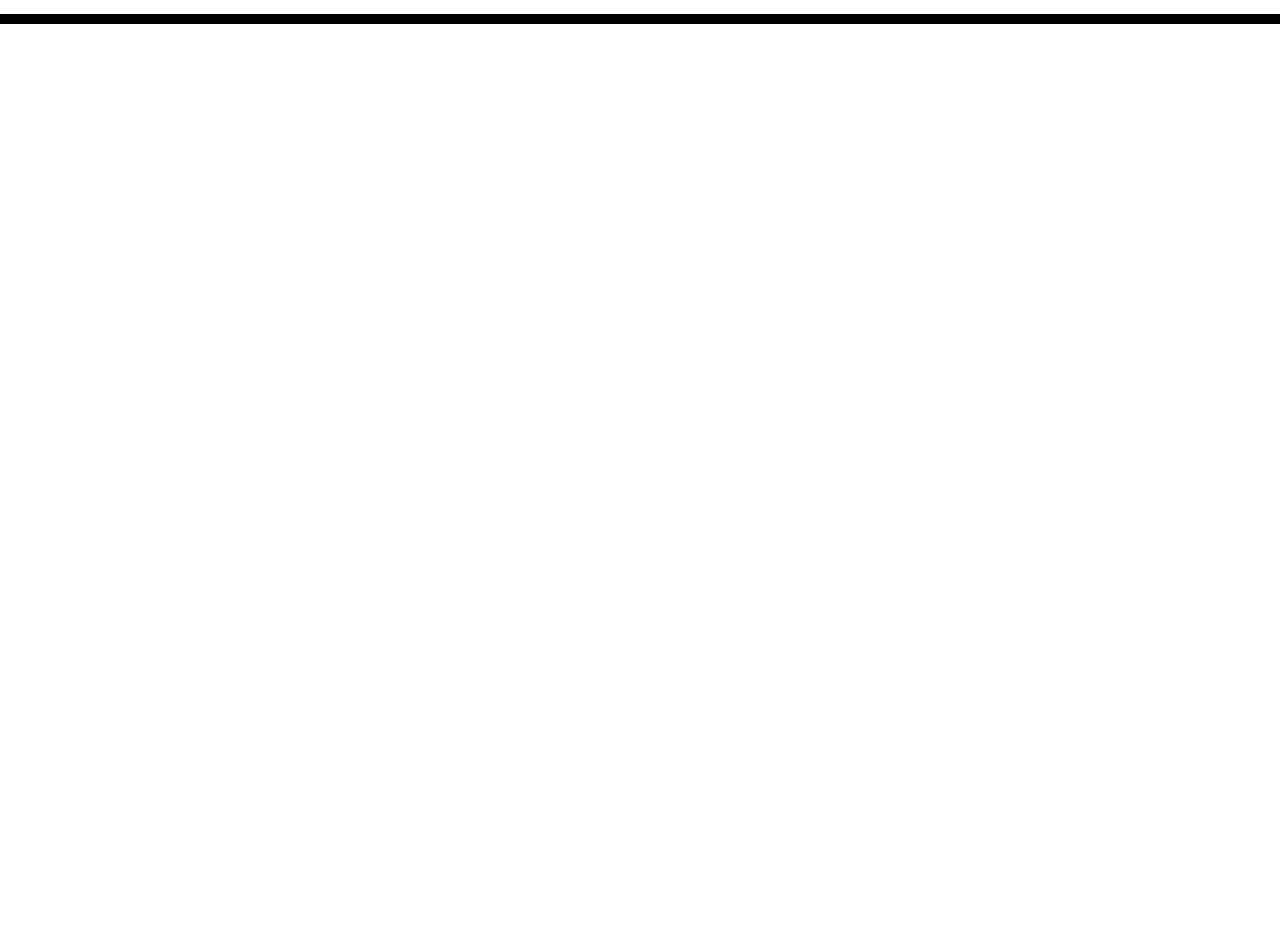
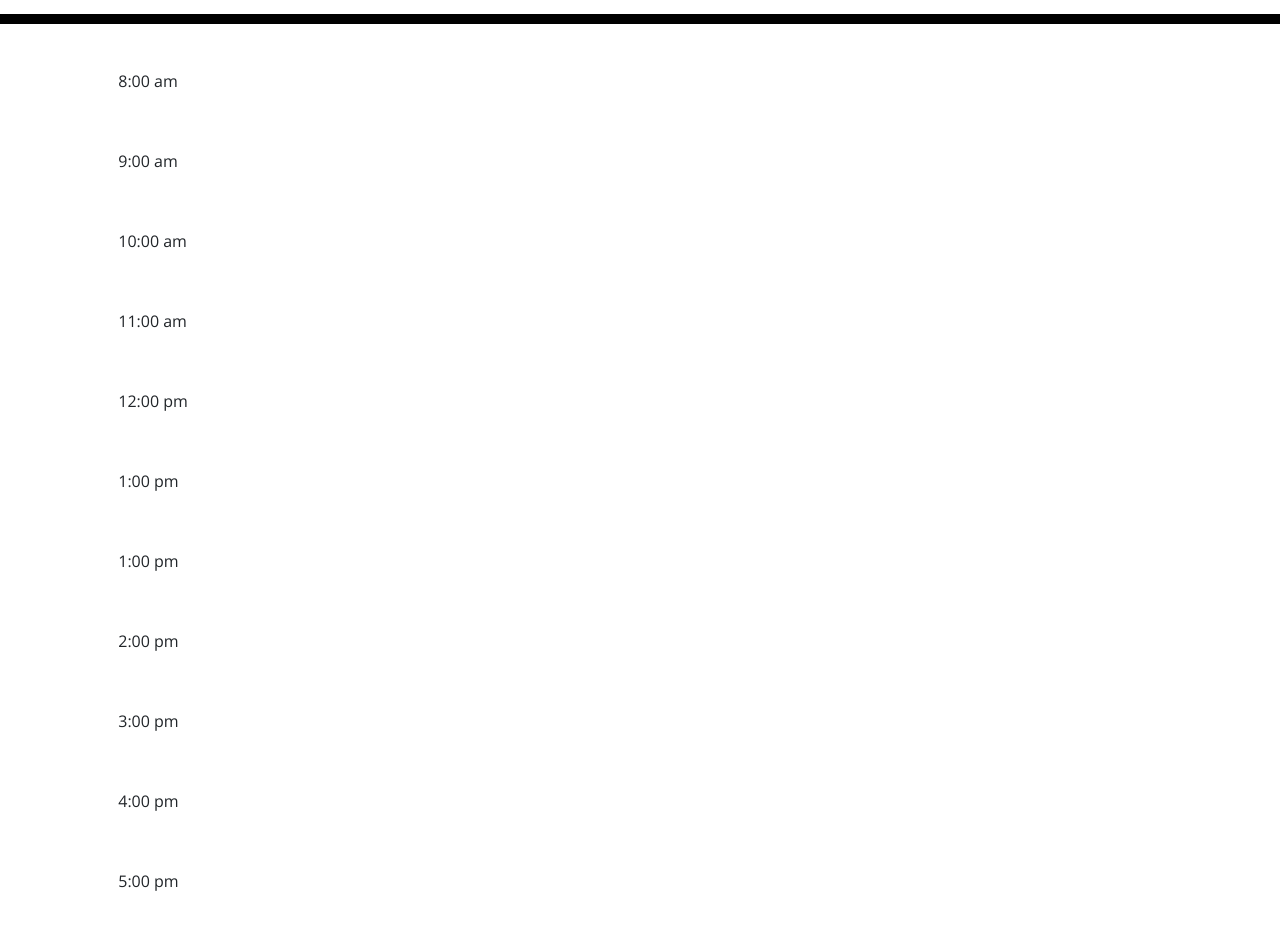
Before and after one commit to rachealcolbert/scheduler, a plain HTML site: page index.html in a window 1280 px wide. Shown: the part 280-1216 px from the top of the page. Before the commit the page ends 800 px from the top, so only its background shows below. Drawn offline with nearby package versions, Linux system fonts and the light colour scheme.

Commit message:
time rows created

```diff
--- a/index.html
+++ b/index.html
@@ -21,10 +21,76 @@
     <p id="currentDay" class="lead"></p>
   </header>
   <div class="container">
-    <!-- Timeblocks go here -->
+    <!-- row 1 -->
+    <div class="row">
+      <div class="col-2">
+        8:00 am
+      </div>
+    </div>
+    <!-- row 2 -->
+    <div class="row">
+      <div class="col-2">
+        9:00 am
+      </div>
+    </div>
+    <!-- row 3 -->
+    <div class="row">
+      <div class="col-2">
+        10:00 am
+      </div>
+    </div>
+    <!-- row 4 -->
+    <div class="row">
+      <div class="col-2">
+        11:00 am
+      </div>
+    </div>
+    <!-- row 5 -->
+    <div class="row">
+      <div class="col-2">
+        12:00 pm
+      </div>
+    </div>
+    <!-- row 6 -->
+    <div class="row">
+      <div class="col-2">
+        1:00 pm
+      </div>
+    </div>
+    <!-- row 7 -->
+    <div class="row">
+      <div class="col-2">
+        1:00 pm
+      </div>
+    </div>
+    <!-- row 8 -->
+    <div class="row">
+      <div class="col-2">
+        2:00 pm
+      </div>
+    </div>
+    <!-- row 9 -->
+    <div class="row">
+      <div class="col-2">
+        3:00 pm
+      </div>
+    </div>
+    <!-- row 10 -->
+    <div class="row">
+      <div class="col-2">
+        4:00 pm
+      </div>
+    </div>
+    <!-- row 11 -->
+    <div class="row">
+      <div class="col-2">
+        5:00 pm
+      </div>
+    </div>
   </div>
 
   <script src="https://code.jquery.com/jquery-3.4.1.min.js"></script>
+  <script src="https://cdnjs.cloudflare.com/ajax/libs/twitter-bootstrap/4.3.1/js/bootstrap.min.js"></script>
   <script src="Assets/CSS/script.js"></script>
 </body>
 
```
